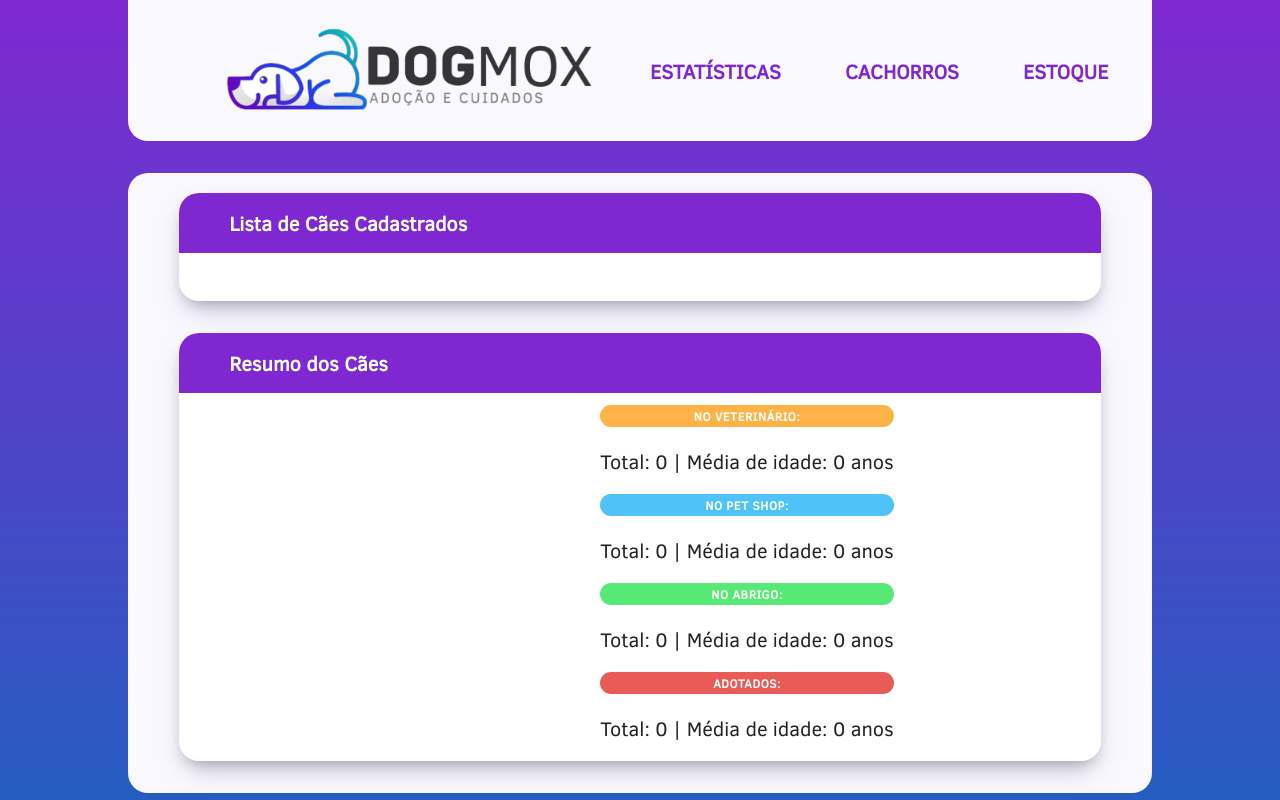
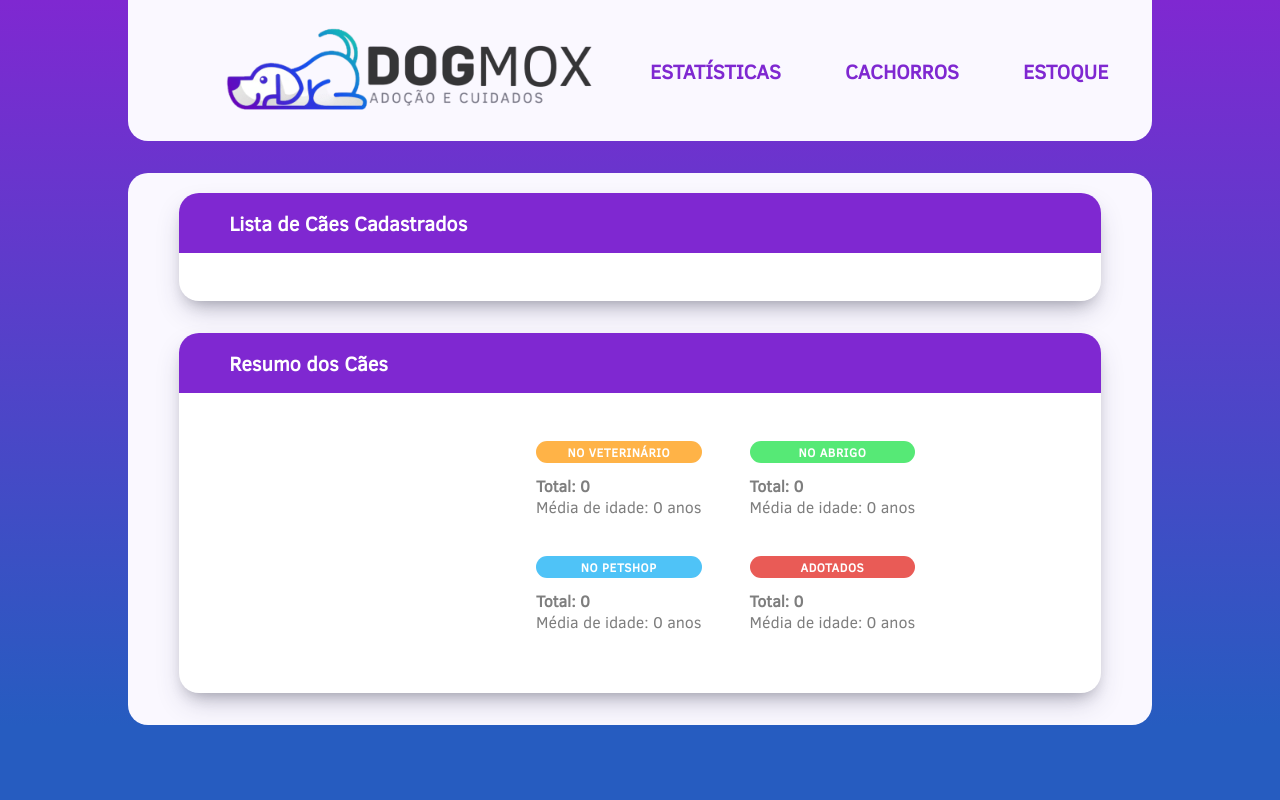
Before and after one commit to NaoSouOBruno/projeto-abp-frontend, a React (Vite) app: page /stats in a window 1280 px wide. Built offline with nearby package versions, Linux system fonts and the light colour scheme.

Commit message:
Atualizando CSS Stats

```diff
--- a/src/components/stats.css
+++ b/src/components/stats.css
@@ -16,28 +16,30 @@
 }
 
 .dog-list-stats {
-  width: 100%;
-  max-width: 700px;
+
+  width: 90%;
   margin: 24px auto;
   border-radius: 16px;
   border: none;
   padding: 0;
+  font-size: 16px;
   overflow: hidden;
 }
 
 .dog-list-stats tr {
   margin-bottom: 8px;
   font-weight: 600;
-  color: rgb(30, 30, 30);
+  color: #7e7e7e;
 }
 
 .dog-list-stats td {
-  color: #3a2a5d;
+  color: #7e7e7e;
   font-weight: 500;
   border-bottom: 1px solid #ddd;
 }
 
 .dog-list-stats td:nth-child(1) {
+    color: #555555;
     text-align: left;
 }
 .dog-list-stats td:nth-child(2) {
@@ -109,8 +111,24 @@
 .resumoGrafico {
     height: 300px;
     margin-left: 100px;
+
 }
+
 .resumoTexto {
+    display: flex;
+    flex-direction: row;
+    align-items: center;
+    justify-content: center;
+    gap: 48px;
     font-size: 20px;
     margin-right: 100px;
+    padding-bottom: 24px;
 }
+
+.resumoTextoP {
+    font-size: 16px;
+    color: #7e7e7e;
+    margin-top: 8px;
+    margin-bottom: 0;
+    text-align: left;
+}
--- a/src/components/stats.jsx
+++ b/src/components/stats.jsx
@@ -89,7 +89,7 @@ export function Stats() {
                 <div className='resumoGrafico'>
                     {chartData.reduce((acc, cur) => acc + cur.value, 0) > 0 && (
                   <div style={{ marginTop: '20px' }}>
-                    <PieChart width={400} height={300}>
+                    <PieChart width={300} height={250}>
                       <Pie
                         data={chartData}
                         cx="50%"
@@ -103,36 +103,44 @@ export function Stats() {
                         ))}
                       </Pie>
                       <Tooltip />
-                      <Legend />
                     </PieChart>
                   </div>
                 )}
                 </div>
                 <div className='resumoTexto'>
+
+                  <div className='resumoTexto1'>
                   <p className='status noveterinário'>
-                  No Veterinário:
+                    No Veterinário
                   </p>
-                <p>
-                Total: {counts['No Veterinário']} | Média de idade: {mediaIdadePorStatus(caes, 'No Veterinário')} anos
+                  <p className='resumoTextoP'>
+                  <strong>Total: {counts['No Veterinário']}</strong> <br/> Média de idade: {mediaIdadePorStatus(caes, 'No Veterinário')} anos
                   </p>
+                  <br/>
                   <p className='status nopetshop'>
-                  No Pet Shop:
+                    No Petshop
                   </p>
-                <p>
-                Total: {counts['No Petshop']} | Média de idade: {mediaIdadePorStatus(caes, 'No Petshop')} anos
+                  <p className='resumoTextoP'>
+                  <strong>Total: {counts['No Petshop']}</strong> <br/> Média de idade: {mediaIdadePorStatus(caes, 'No Petshop')} anos
                   </p>
+                  </div>
+
+                  <div className='resumoTexto2'>
                   <p className='status noabrigo'>
-                No Abrigo:
+                    No Abrigo
                   </p>
-                <p>
-                Total: {counts['No Abrigo']} | Média de idade: {mediaIdadePorStatus(caes, 'No Abrigo')} anos
+                  <p className='resumoTextoP'>
+                  <strong>Total: {counts['No Abrigo']}</strong> <br/> Média de idade: {mediaIdadePorStatus(caes, 'No Abrigo')} anos
                   </p>
+                  <br/>
                   <p className='status adotado'>
-                Adotados:
+                    Adotados
                   </p>
-                <p>
-                Total: {counts['Adotado']} | Média de idade: {mediaIdadePorStatus(caes, 'Adotado')} anos
+                  <p className='resumoTextoP'>
+                  <strong>Total: {counts['Adotado']}</strong> <br/> Média de idade: {mediaIdadePorStatus(caes, 'Adotado')} anos
                   </p>
+                  </div>
+
                 </div>
 
             </div>
```
Lines whose indentation alone changed are shown as unchanged.
